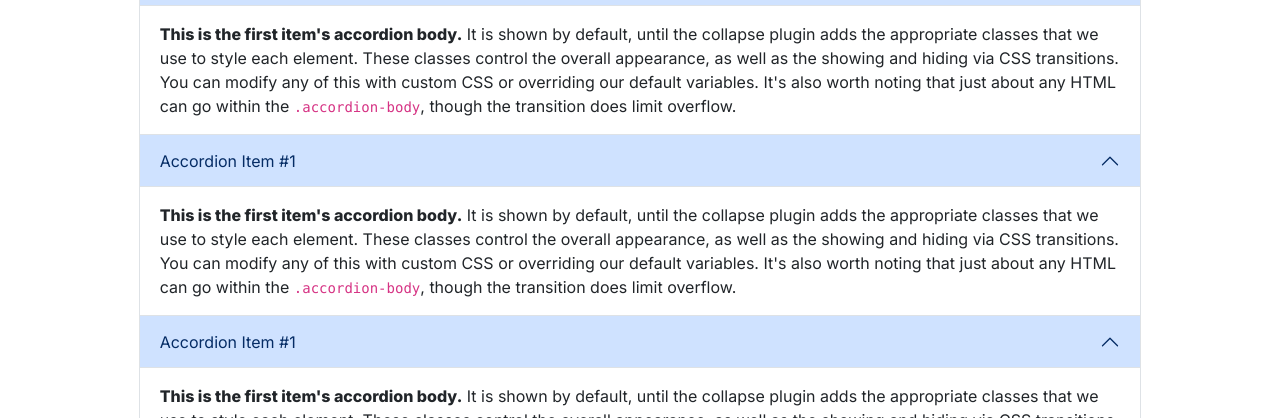
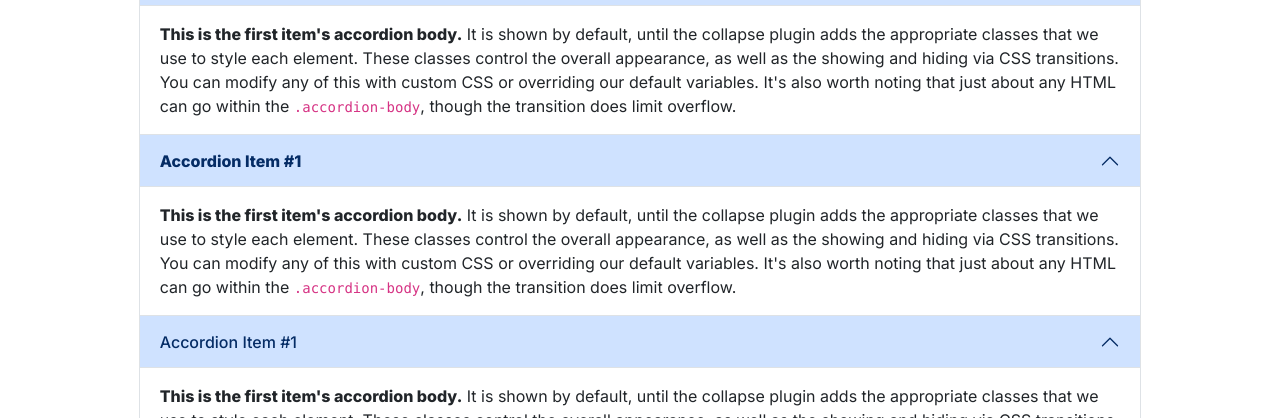
Before and after one commit to jaspherbagor/AutoConnect, a React (Create React App) app in the folder front-end/: page /faqs in a window 1280 px wide. Shown: the part 1240-1658 px from the top of the page. Built offline with nearby package versions, Linux system fonts and the light colour scheme.

Commit message:
added a bold font-weight to the accordion header

```diff
--- a/front-end/src/components/pages/client/faqs.jsx
+++ b/front-end/src/components/pages/client/faqs.jsx
@@ -113,7 +113,7 @@ const Faqs = () => {
 
             <div class="accordion-item">
               <h2 class="accordion-header">
-                <button class="accordion-button" type="button" data-bs-toggle="collapse" data-bs-target="#faq-Nine" aria-expanded="true" aria-controls="faq-Nine">
+                <button class="accordion-button fw-bold" type="button" data-bs-toggle="collapse" data-bs-target="#faq-Nine" aria-expanded="true" aria-controls="faq-Nine">
                   Accordion Item #1
                 </button>
               </h2>
@@ -126,7 +126,7 @@ const Faqs = () => {
 
             <div class="accordion-item">
               <h2 class="accordion-header">
-                <button class="accordion-button" type="button" data-bs-toggle="collapse" data-bs-target="#faq-Ten" aria-expanded="true" aria-controls="faq-Ten">
+                <button class="accordion-button fw-medium" type="button" data-bs-toggle="collapse" data-bs-target="#faq-Ten" aria-expanded="true" aria-controls="faq-Ten">
                   Accordion Item #1
                 </button>
               </h2>
```
